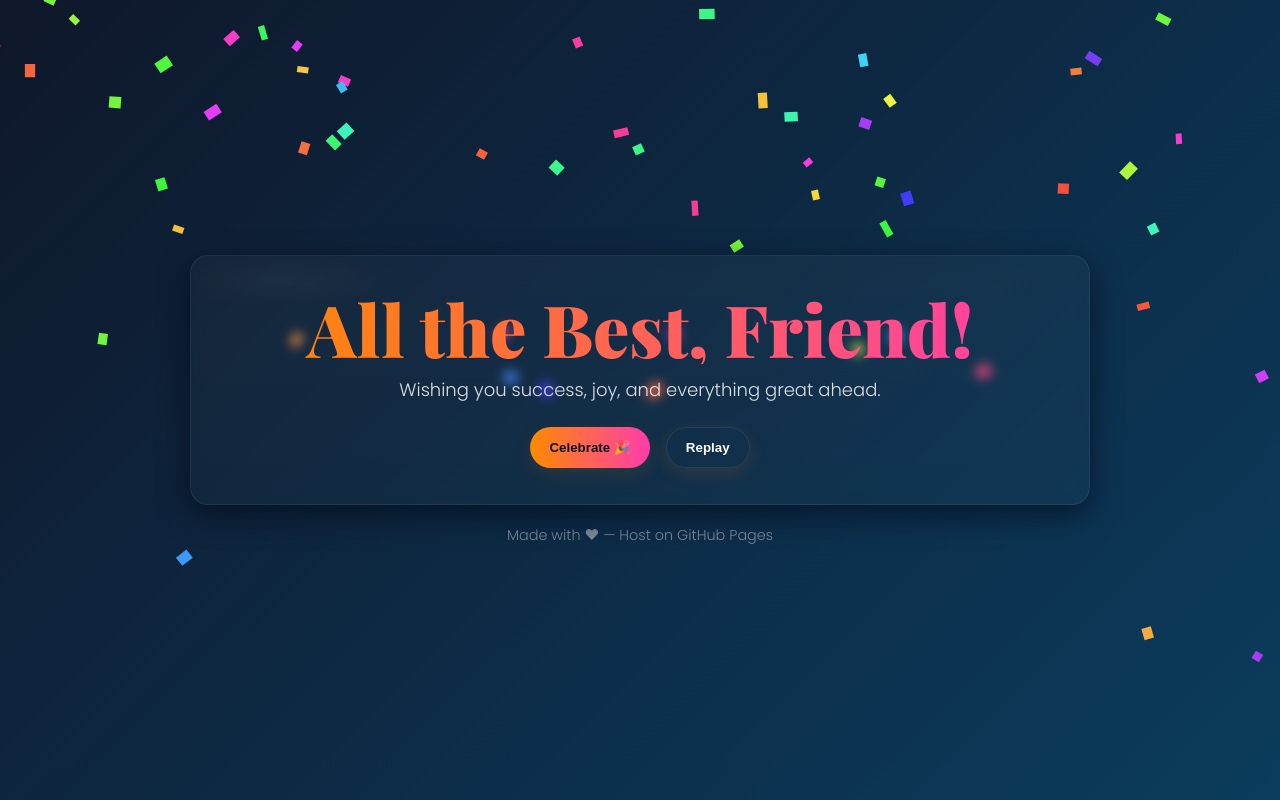
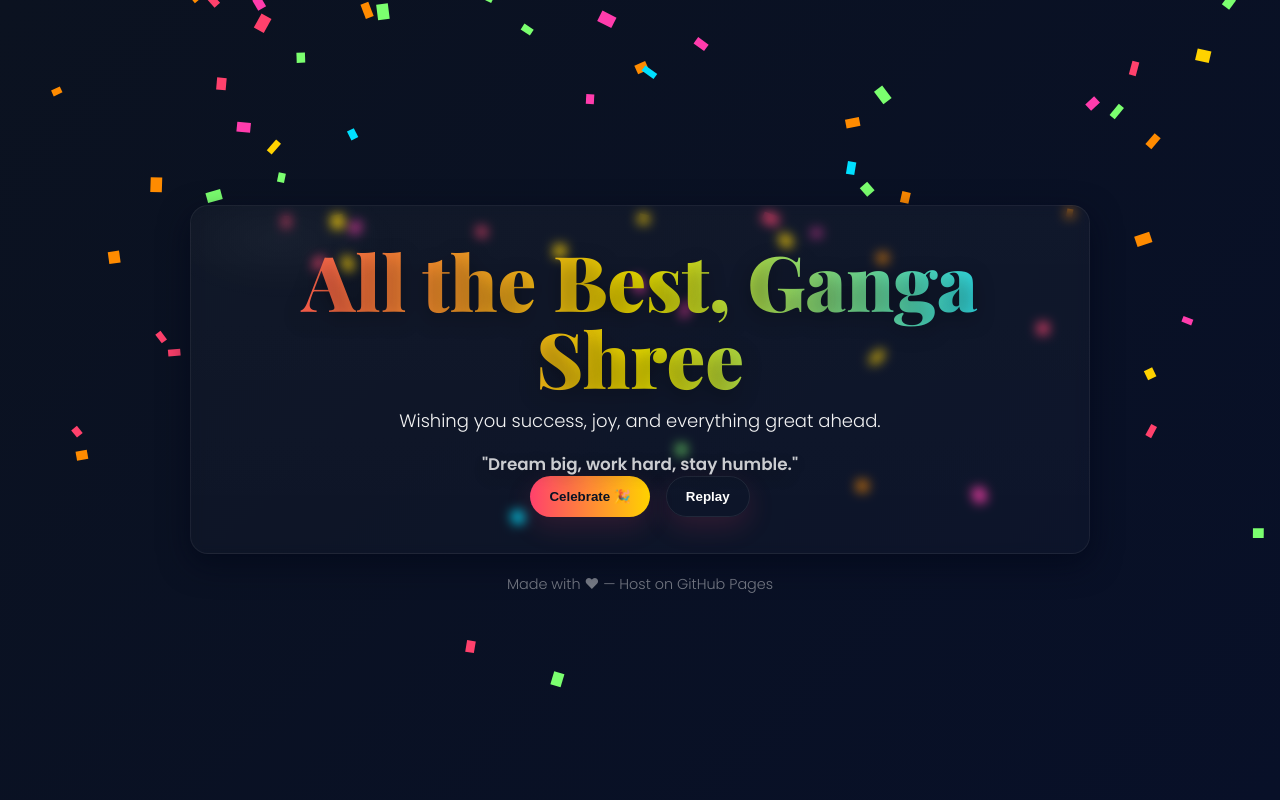
Before and after one commit to naveen-yonko/congrats, a plain HTML site: page index.html in a window 1280 px wide. Drawn offline with nearby package versions, Linux system fonts and the light colour scheme.

Commit message:
Personalize for Ganga Shree : vibrant styles and rotating motivational quotes

```diff
--- a/index.html
+++ b/index.html
@@ -14,8 +14,12 @@
 
 		<main class="hero">
 			<div class="card">
-				<h1 class="headline">All the Best, <span id="name">Friend!</span></h1>
-				<p class="sub">Wishing you success, joy, and everything great ahead.</p>
+						<h1 class="headline">All the Best, <span id="name">Ganga Shree</span></h1>
+						<p class="sub">Wishing you success, joy, and everything great ahead.</p>
+
+						<div class="quote-wrap" aria-live="polite">
+							<p id="quote" class="quote">"Believe in yourself — every step forward counts."</p>
+						</div>
 
 				<div class="controls">
 					<button id="cheer-btn" class="btn">Celebrate 🎉</button>
--- a/script.js
+++ b/script.js
@@ -16,7 +16,11 @@
       this.y = rand(-H, 0);
       this.w = rand(6, 12);
       this.h = rand(8, 16);
-      this.color = `hsl(${~~rand(0,360)}, 90%, 60%)`;
+      // brighter palette
+      const palettes = [
+        '#ff416c','#ff8b00','#ffd200','#00e0ff','#7bff6f','#ff3cac'
+      ];
+      this.color = palettes[~~rand(0,palettes.length)];
       this.vx = rand(-1.2, 1.2);
       this.vy = rand(1, 4);
       this.rot = rand(0, Math.PI*2);
@@ -57,25 +61,51 @@
 
   // controls
   document.addEventListener('DOMContentLoaded', ()=>{
-    spawn(140);
+    // default personalized name
+    const nameEl = document.getElementById('name');
+    if(!nameEl.textContent.trim()) nameEl.textContent = 'Ganga Shree Mae';
+
+    // quotes to show
+    const quotes = [
+      "Believe in yourself — every step forward counts.",
+      "Dream big, work hard, stay humble.",
+      "Your spark can light up someone's world.",
+      "Courage today creates strength for tomorrow.",
+      "Small wins lead to big victories — keep going.",
+      "You are capable of amazing things."
+    ];
+
+    const quoteEl = document.getElementById('quote');
+    let qi = 0;
+    function showQuote(i){
+      quoteEl.classList.remove('show');
+      setTimeout(()=>{
+        quoteEl.textContent = '"' + quotes[i] + '"';
+        quoteEl.classList.add('show');
+      }, 300);
+    }
+
+    showQuote(qi);
+    const quoteInterval = setInterval(()=>{ qi = (qi+1)%quotes.length; showQuote(qi); }, 4500);
+
+    spawn(160);
     loop();
 
     const cheer = document.getElementById('cheer-btn');
     const replay = document.getElementById('replay-btn');
-    const nameEl = document.getElementById('name');
 
     cheer.addEventListener('click', ()=>{
-      // small pop animation on headline
+      // energetic pop animation on headline
       const h = document.querySelector('.headline');
-      h.animate([{transform:'scale(1)'},{transform:'scale(1.06)'},{transform:'scale(1)'}],{duration:500,easing:'cubic-bezier(.2,.9,.3,1)'});
-      // boost confetti
-      spawn(240);
-      setTimeout(()=>spawn(80), 1200);
+      h.animate([{transform:'scale(1)'},{transform:'scale(1.12)'},{transform:'scale(1)'}],{duration:540,easing:'cubic-bezier(.25,.9,.3,1)'});
+      // big confetti burst
+      spawn(360);
+      setTimeout(()=>spawn(80), 1600);
     });
 
-    replay.addEventListener('click', ()=>{ spawn(160); });
+    replay.addEventListener('click', ()=>{ spawn(200); });
 
-    // small UX: allow the user to set a name by clicking headline
+    // allow the user to set a name by clicking headline
     nameEl.addEventListener('click', ()=>{
       const name = prompt('Enter your friend\'s name', nameEl.textContent) || nameEl.textContent;
       nameEl.textContent = name;
--- a/styles.css
+++ b/styles.css
@@ -1,9 +1,12 @@
+.root-bg{
+  position:fixed;inset:0;z-index:0;filter:blur(32px);opacity:0.6;pointer-events:none;background:linear-gradient(120deg,#ff416c,#ff8b00 30%,#00c6ff 60%)}
 :root{
-  --bg1: #0f172a;
-  --bg2: #0b3c5d;
+  --bg1: #0b1220;
+  --bg2: #081028;
   --card: rgba(255,255,255,0.06);
-  --accent: #ff8a00;
-  --accent-2: #ff3cac;
+  --accent: #ff416c;
+  --accent-2: #ffd200;
+  --accent-3: #00e0ff;
 }
 *{box-sizing:border-box}
 html,body{height:100%}
@@ -30,20 +33,27 @@ body{
   margin:0;
   font-family: 'Playfair Display', serif;
   font-weight:900;
-  font-size:clamp(2rem, 6vw, 4.5rem);
+  font-size:clamp(2rem, 6vw, 4.8rem);
   line-height:1;
-  background: linear-gradient(90deg, var(--accent), var(--accent-2));
+  background: linear-gradient(90deg, var(--accent), var(--accent-2), var(--accent-3));
   -webkit-background-clip: text;
   background-clip: text;
   color: transparent;
   transform-origin:center;
-  animation: pop 1s cubic-bezier(.2,.9,.3,1) both;
+  animation: pop 900ms cubic-bezier(.2,.9,.3,1) both, hue 6s linear infinite;
+  text-shadow: 0 6px 20px rgba(0,0,0,0.35);
 }
 
-.sub{margin:0.75rem 0 1.5rem;color:rgba(255,255,255,0.85);font-size:1.125rem}
+@keyframes hue{0%{filter:hue-rotate(0deg)}50%{filter:hue-rotate(20deg)}100%{filter:hue-rotate(0deg)}}
+
+.sub{margin:0.75rem 0 1rem;color:rgba(255,255,255,0.95);font-size:1.125rem}
+
+.quote-wrap{margin-top:0.65rem}
+.quote{font-size:1.05rem;margin:0;color:rgba(255,255,255,0.95);font-weight:600;opacity:0;transform:translateY(6px);transition:opacity .4s ease, transform .4s ease;text-shadow:0 6px 18px rgba(0,0,0,0.45)}
+.quote.show{opacity:1;transform:translateY(0)}
 
 .controls{display:flex;gap:1rem;justify-content:center}
-.btn{background:linear-gradient(90deg,var(--accent),var(--accent-2));border:none;padding:0.75rem 1.2rem;border-radius:999px;color:#081224;font-weight:600;cursor:pointer;box-shadow:0 6px 18px rgba(255,138,0,0.12);transition:transform .18s ease, box-shadow .18s ease}
+.btn{background:linear-gradient(90deg,var(--accent),var(--accent-2));border:none;padding:0.75rem 1.2rem;border-radius:999px;color:#081224;font-weight:700;cursor:pointer;box-shadow:0 10px 28px rgba(255,65,108,0.14);transition:transform .18s ease, box-shadow .18s ease, transform .18s cubic-bezier(.2,.9,.3,1)}
 .btn:active{transform:translateY(2px)}
 .btn.alt{background:transparent;border:1px solid rgba(255,255,255,0.08);color:#fff}
 
@@ -51,10 +61,11 @@ body{
 
 @keyframes pop{0%{transform:translateY(18px) scale(.98);opacity:0}60%{transform:translateY(-6px) scale(1.02);opacity:1}100%{transform:translateY(0) scale(1)}}
 
-/* small sparkle effect */
 .card::after{
-  content:'';position:absolute;pointer-events:none;inset:0;border-radius:18px;background:radial-gradient(ellipse at 10% 10%, rgba(255,255,255,0.03), transparent 10%);
+  content:'';position:absolute;pointer-events:none;inset:0;border-radius:18px;background:radial-gradient(1200px 600px at 10% 10%, rgba(255,255,255,0.03), transparent 10%);
 }
+
+.vibrant-bg{position:fixed;inset:-20%;z-index: -1;filter:blur(80px);opacity:0.8;pointer-events:none;background:conic-gradient(from 160deg at 50% 50%, #ff416c, #ff8b00, #ffd200, #00e0ff, #8a2be2)}
 
 /* Responsive spacing */
 @media (max-width:520px){.card{padding:1.5rem}}
```
